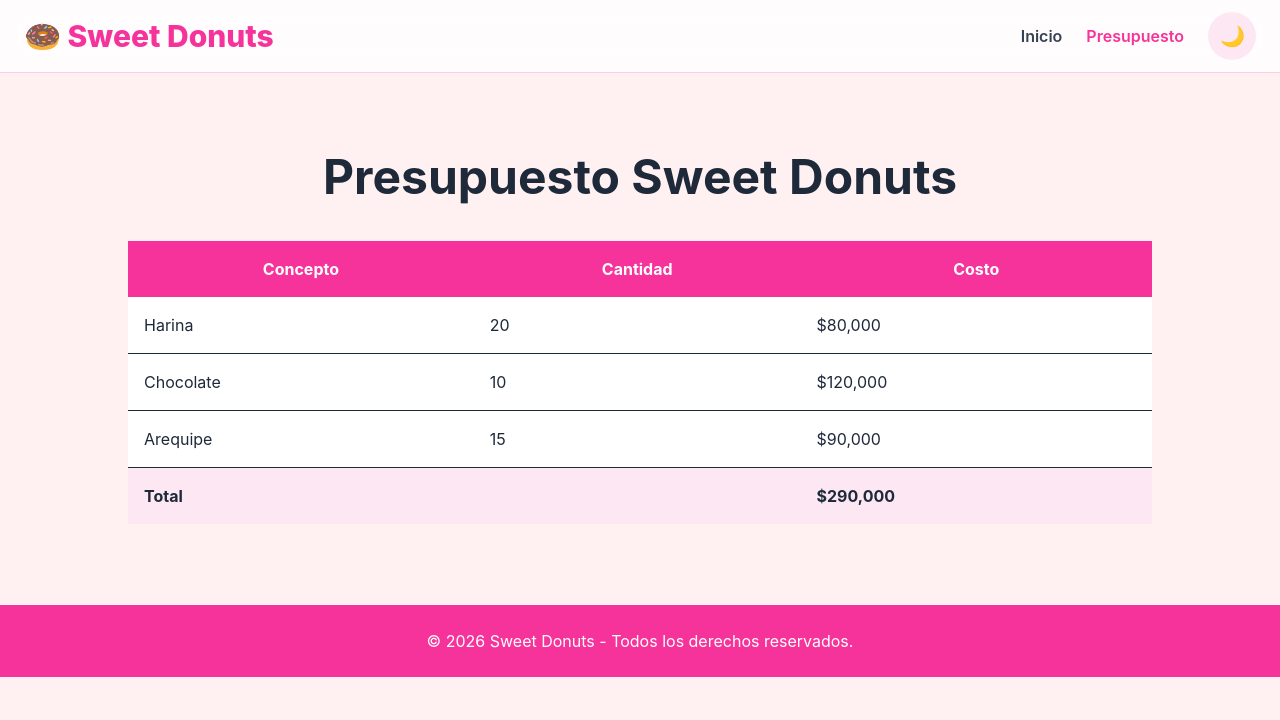
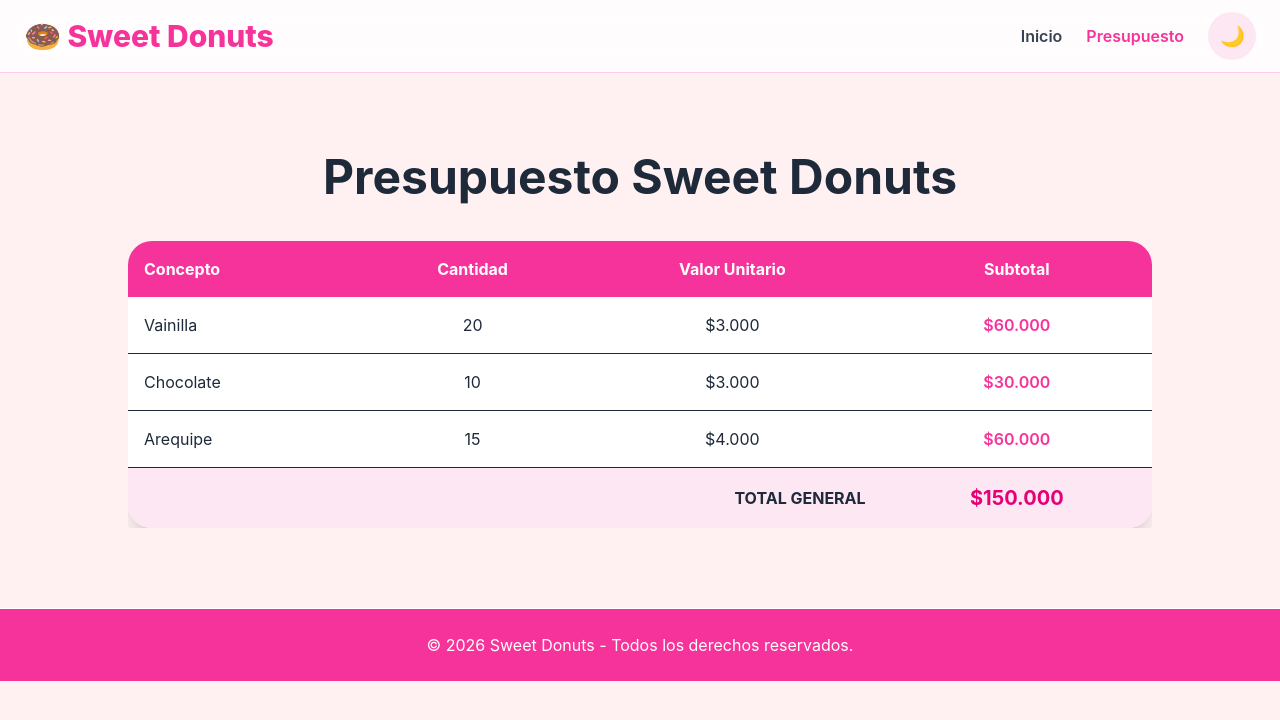
Before and after one commit to SergioGodPlay/SweetDonuts, a React (Vite) app: page /presupuesto in a window 1280 px wide. Shown: the top 720 px of the page. Built offline with nearby package versions, Linux system fonts and the light colour scheme.

Commit message:
cambiado presupuesto de las donas

```diff
--- a/src/pages/Presupuesto.tsx
+++ b/src/pages/Presupuesto.tsx
@@ -2,24 +2,34 @@ export const Presupuesto = () => {
 
   const gastos = [
     {
-      concepto: "Harina",
+      concepto: "Vainilla",
       cantidad: 20,
-      costo: 80000,
+      costo: 3000,
     },
     {
       concepto: "Chocolate",
       cantidad: 10,
-      costo: 120000,
+      costo: 3000,
     },
     {
       concepto: "Arequipe",
       cantidad: 15,
-      costo: 90000,
+      costo: 4000,
     },
   ];
 
+  // Calcula el subtotal de cada producto
+  const calcularCosto = (
+    cantidad: number,
+    costoUnitario: number
+  ) => {
+    return cantidad * costoUnitario;
+  };
+
+  // Calcula el total general
   const total = gastos.reduce(
-    (acc, item) => acc + item.costo,
+    (acc, item) =>
+      acc + calcularCosto(item.cantidad, item.costo),
     0
   );
 
@@ -31,12 +41,24 @@ export const Presupuesto = () => {
         </h1>
 
         <div className="overflow-x-auto">
-          <table className="w-full bg-white dark:bg-gray-900 rounded-3xl shadow-xl">
+          <table className="w-full bg-white dark:bg-gray-900 rounded-3xl shadow-xl overflow-hidden">
             <thead>
               <tr className="bg-pink-500 text-white">
-                <th className="p-4">Concepto</th>
-                <th className="p-4">Cantidad</th>
-                <th className="p-4">Costo</th>
+                <th className="p-4 text-left">
+                  Concepto
+                </th>
+
+                <th className="p-4 text-center">
+                  Cantidad
+                </th>
+
+                <th className="p-4 text-center">
+                  Valor Unitario
+                </th>
+
+                <th className="p-4 text-center">
+                  Subtotal
+                </th>
               </tr>
             </thead>
 
@@ -44,12 +66,29 @@ export const Presupuesto = () => {
               {gastos.map((item, index) => (
                 <tr
                   key={index}
-                  className="border-b dark:border-gray-700"
+                  className="border-b dark:border-gray-700 hover:bg-pink-50 dark:hover:bg-gray-800 transition"
                 >
-                  <td className="p-4">{item.concepto}</td>
-                  <td className="p-4">{item.cantidad}</td>
                   <td className="p-4">
-                    ${item.costo.toLocaleString()}
+                    {item.concepto}
+                  </td>
+
+                  <td className="p-4 text-center">
+                    {item.cantidad}
+                  </td>
+
+                  <td className="p-4 text-center">
+                    $
+                    {item.costo.toLocaleString(
+                      "es-CO"
+                    )}
+                  </td>
+
+                  <td className="p-4 text-center font-semibold text-pink-500">
+                    $
+                    {calcularCosto(
+                      item.cantidad,
+                      item.costo
+                    ).toLocaleString("es-CO")}
                   </td>
                 </tr>
               ))}
@@ -57,11 +96,15 @@ export const Presupuesto = () => {
 
             <tfoot>
               <tr className="font-bold bg-pink-100 dark:bg-gray-800">
-                <td colSpan={2} className="p-4">
-                  Total
+                <td
+                  colSpan={3}
+                  className="p-4 text-right"
+                >
+                  TOTAL GENERAL
                 </td>
-                <td className="p-4">
-                  ${total.toLocaleString()}
+
+                <td className="p-4 text-center text-pink-600 text-xl">
+                  ${total.toLocaleString("es-CO")}
                 </td>
               </tr>
             </tfoot>
@@ -69,5 +112,5 @@ export const Presupuesto = () => {
         </div>
       </div>
     </section>
-  )
-}
+  );
+};
```
